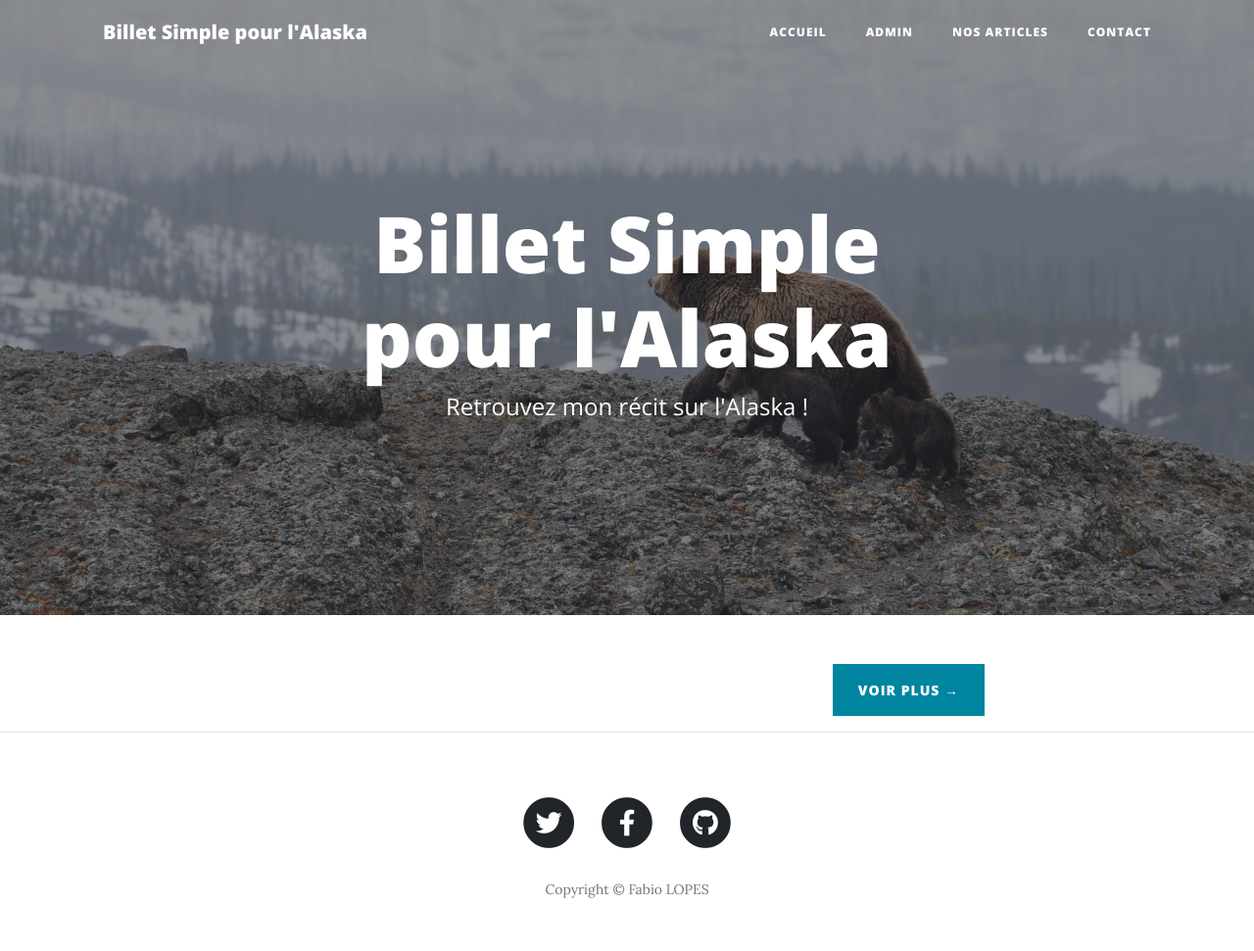
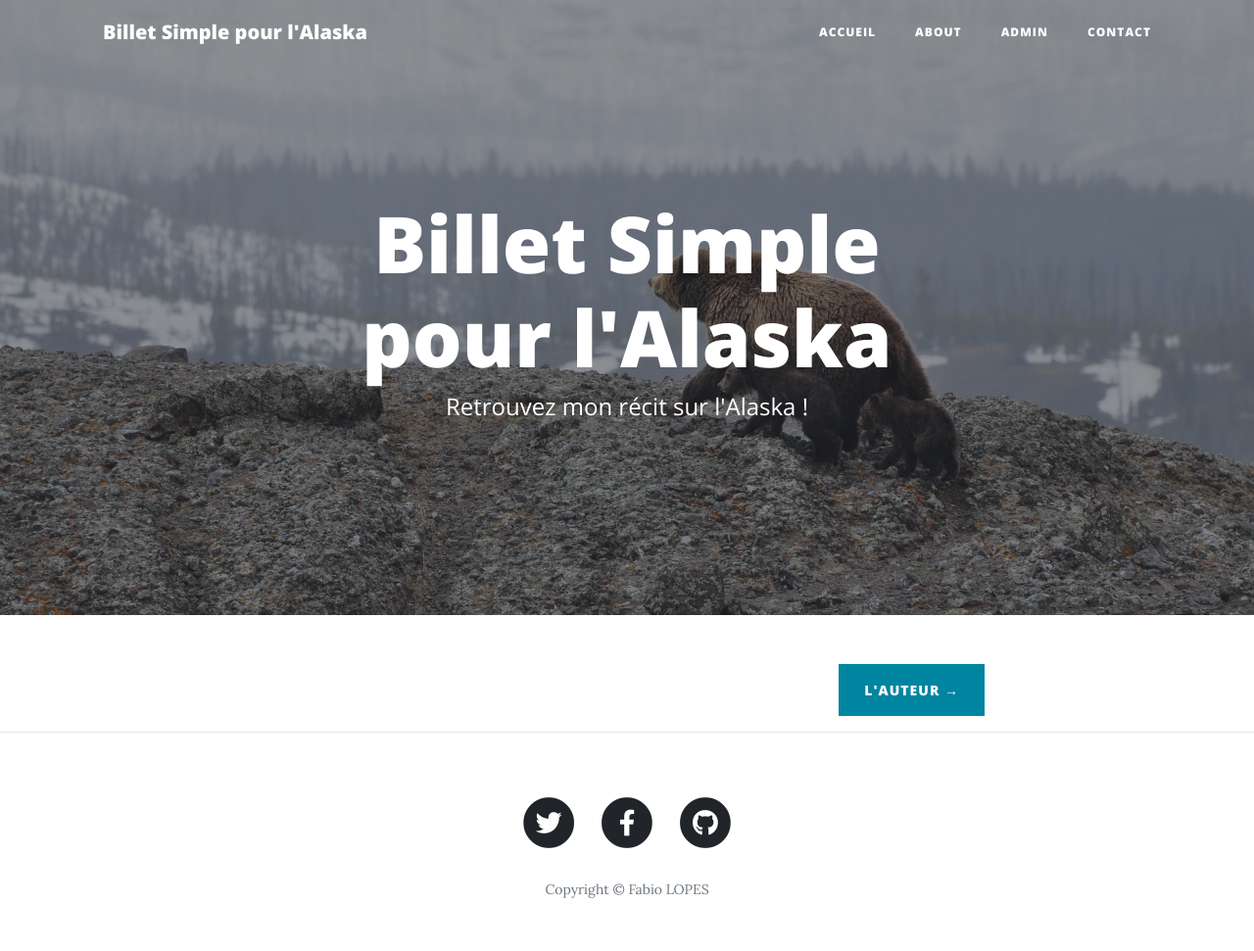
Before and after one commit to husotsuki/PROJET-4-PHP-BLOG-OP, a PHP site: page /PROJET-4-PHP-BLOG-OP/ in a window 1280 px wide. Shown: the top 971 px of the page at 98% size. Run offline with PHP 8.4, Linux system fonts and the light colour scheme; data that the repository does not hold is empty.

Commit message:
Correction avec Mentor // Nav-Url- Page d'accueil

```diff
--- a/view/frontend/posts.php
+++ b/view/frontend/posts.php
@@ -45,7 +45,7 @@ while ($data = $posts->fetch())
 $posts->closeCursor();
 ?>
         <div class="clearfix">
-          <a class="btn btn-primary float-right" href="#"> Voir Plus &rarr;</a>
+          <a class="btn btn-primary float-right" href="http://localhost/PROJET-4-PHP-BLOG-OP/view/frontend/about.php"> L'Auteur &rarr;</a>
         </div>
       </div>
     </div>
--- a/view/frontend/template.php
+++ b/view/frontend/template.php
@@ -24,7 +24,7 @@
     	 <!-- Navigation -->
 		  <nav class="navbar navbar-expand-lg navbar-light fixed-top" id="mainNav">
 		    <div class="container">
-		      <a class="navbar-brand" href="index.php">Billet Simple pour l'Alaska</a>
+		      <a class="navbar-brand" href="http://localhost/PROJET-4-PHP-BLOG-OP/index.php">Billet Simple pour l'Alaska</a>
 		      <button class="navbar-toggler navbar-toggler-right" type="button" data-toggle="collapse" data-target="#navbarResponsive" aria-controls="navbarResponsive" aria-expanded="false" aria-label="Toggle navigation">
 		        Menu
 		        <i class="fas fa-bars"></i>
@@ -32,16 +32,16 @@
 		      <div class="collapse navbar-collapse" id="navbarResponsive">
 		        <ul class="navbar-nav ml-auto">
 		          <li class="nav-item">
-		            <a class="nav-link" href="index.php">Accueil</a>
+		            <a class="nav-link" href="http://localhost/PROJET-4-PHP-BLOG-OP/index.php">Accueil</a>
 		          </li>
 		          <li class="nav-item">
-		            <a class="nav-link" href="view/frontend/about.php">Admin</a>
+		            <a class="nav-link" href="http://localhost/PROJET-4-PHP-BLOG-OP/view/frontend/contact.php">About</a>
 		          </li>
 		          <li class="nav-item">
-		            <a class="nav-link" href="view/frontend/listposts.php">Nos articles</a>
+		            <a class="nav-link" href="">Admin</a>
 		          </li>
 		          <li class="nav-item">
-		            <a class="nav-link" href="view/frontend/contact.php">Contact</a>
+		            <a class="nav-link" href="http://localhost/PROJET-4-PHP-BLOG-OP/view/frontend/contact.php">Contact</a>
 		          </li>
 		        </ul>
 		      </div>
```
